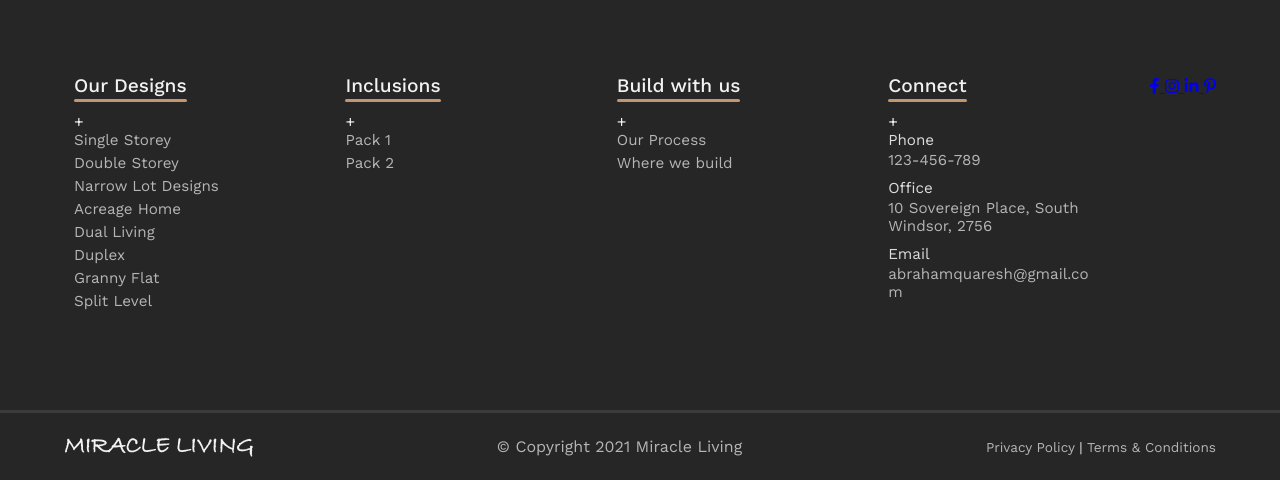
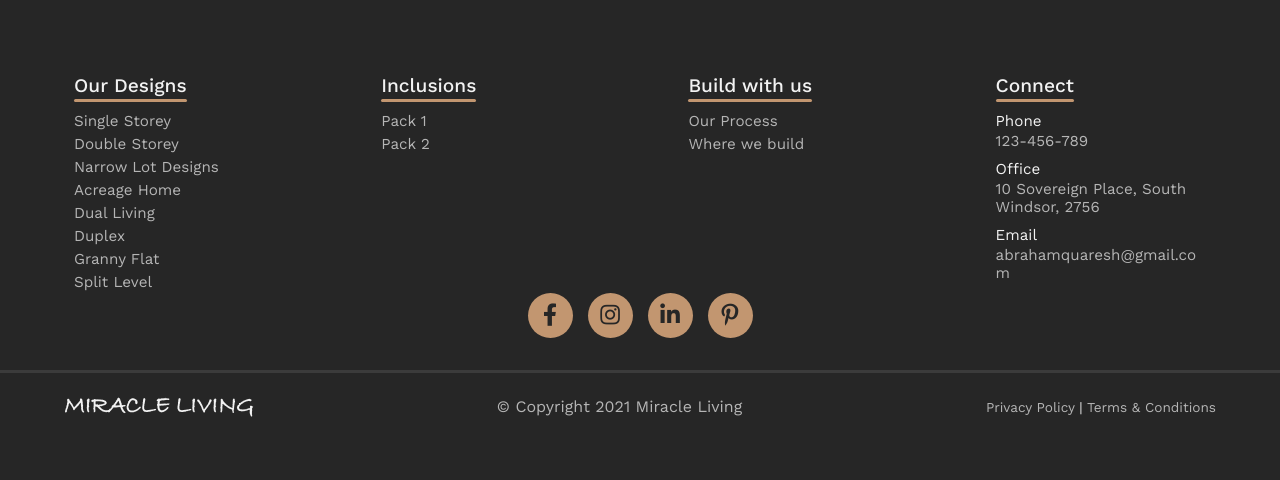
Before and after one commit to cristomathew/miracle_website, a Django app: template miracle/templates/home.html in a window 1280 px wide. Shown: the part 3530-4010 px from the top of the page. Run offline with Django 3.2, Linux system fonts and the light colour scheme; the template is opened without the code that fills it, so the values that code supplies are empty; parts of the project's set-up code (start-up, migrations or seed data) failed here and were passed over; some libraries are stand-ins or nearby versions.

Commit message:
Update footer.css

```diff
--- a/miracle/miracle/static/css/footer.css
+++ b/miracle/miracle/static/css/footer.css
@@ -2,22 +2,29 @@
 footer{
   position: relative;
   width: 100%;
-    height: 60vh;
+  min-height: 60vh;
   /* bottom: 0; */
   background: var(--tertiary);
   color: var(--secondary);
 }
 
 footer .container{
+  position: relative;
   box-sizing: border-box;
   width: 100%;
-    height: 330px;
+  min-height: 350px;
   padding: 5%;
 
   display: flex;
   align-items: baseline;
   justify-content: space-between;
 }
+
+/* @media (max-width:1100px){
+  footer .container{
+    align-items: flex-start;
+  }
+} */
 
 footer .container .design{
   padding: 10px;
@@ -28,18 +35,10 @@ footer{
 footer .container .design .title{
   position: relative;
   width: fit-content;
+  width: -moz-max-content;
   font-weight: 500;
   margin-bottom: 15px;
   font-size: 1.2rem;
-  }
-  footer .container .design .title::before{
-    content: '';
-    position: absolute;
-    bottom: -5px;
-    height: 3px;
-    border-radius: 5px;
-    width: 100%;
-    background: var(--primary);
 }
 
 footer .container .design .items{
@@ -52,9 +51,40 @@ footer{
     margin-bottom: 10px;
 }
 footer .container .design .items.main{
-    color: hsla(var(--secondary-hsl),0.9);
+  color: var(--secondary);
   margin-bottom: 2px;
 
+}
+
+footer .container .social{
+  position: absolute;
+  left: 50%;
+  bottom: 20px;
+  transform: translateX(-50%);
+  width: 250px;
+  height: 70px;
+
+  display: flex;
+  align-items: center;
+  justify-content: center;
+  gap: 15px;
+}
+footer .container .social .social-btn{
+  flex-shrink: 0;
+  text-decoration: none;
+  width: 45px;
+  height: 45px;
+  border-radius: 50%;
+  background: var(--primary);
+  color: var(--tertiary);
+
+  font-size: 1.4rem;
+
+  display: flex;
+  align-items: center;
+  justify-content: center;
+
+  transition: all 0.3s ease-in-out;
 }
 
 footer .credits{
@@ -62,8 +92,6 @@ footer{
   padding: 0 5%;
   width: 100%;
   height: 70px;
-    position: absolute;
-    bottom: 0;
   border-top: 3px solid hsla(var(--secondary-hsl),0.1);
 
   display: flex;
@@ -88,3 +116,91 @@ footer{
 footer .credits .docs a:hover{
   color: var(--secondary);
 }
+
+@media (min-width:801px){
+
+  footer .container .design .expand-btn{
+    display: none;
+  }
+  footer .container .design .title::before{
+    content: '';
+    position: absolute;
+    bottom: -5px;
+    height: 3px;
+    border-radius: 5px;
+    width: 100%;
+    background: var(--primary);
+  }
+}
+
+@media (min-width: 1100px){
+
+  footer .container .social .social-btn:hover{
+    transform: scale(1.1);
+    background: var(--tertiary);
+    color: var(--primary);
+    box-shadow: 0 0 5px var(--primary);
+
+  }
+}
+
+
+@media (max-width:800px){
+
+footer .container{
+  flex-direction: column;
+  min-height: 300px;
+}
+
+footer .container .design{
+  position: relative;
+  width: 100%;
+  margin-bottom: 5px;
+}
+
+footer .container .design .expand-btn{
+  font-size: 1.5rem;
+  position: absolute;
+  top: 0;
+  right: 0;
+  transform: translate(-50%,10%);
+  width: 40px;
+  height: 40px;
+  border-radius: 50%;
+  background: hsla(var(--secondary-hsl),0.1);
+  transition: all 0.2s ease-in-out;
+
+  display: flex;
+  align-items: center;
+  justify-content: center;
+}
+
+footer .container .design .items{
+  display: none;
+}
+
+footer .container .social{
+  position: static;
+  transform: translateX(0);
+  margin: 0 auto;
+  width: 250px;
+  height: 70px;
+
+  display: flex;
+  align-items: center;
+  justify-content: center;
+  gap: 15px;
+
+  -webkit-tap-highlight-color: transparent;
+}
+
+
+footer .credits{
+  min-height: 100px;
+  box-sizing: content-box;
+  padding: 20px 0;
+  flex-direction: column;
+  justify-content: center;
+  gap: 20px;
+}
+}
```
Lines whose indentation alone changed are shown as unchanged.
